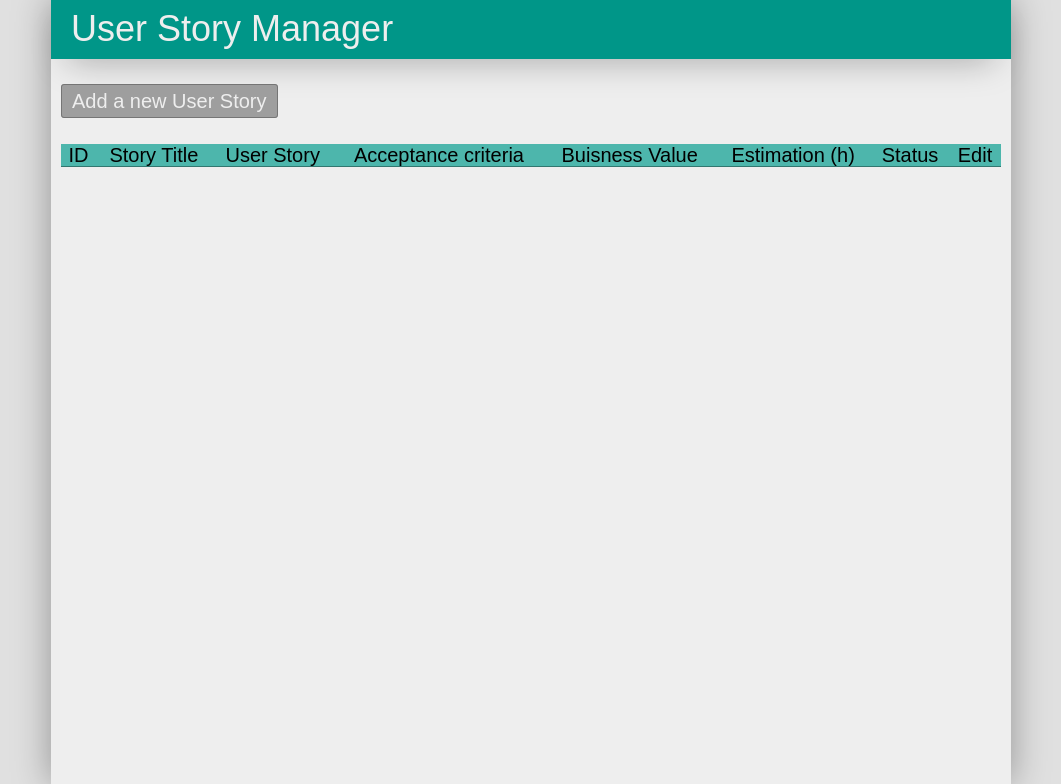
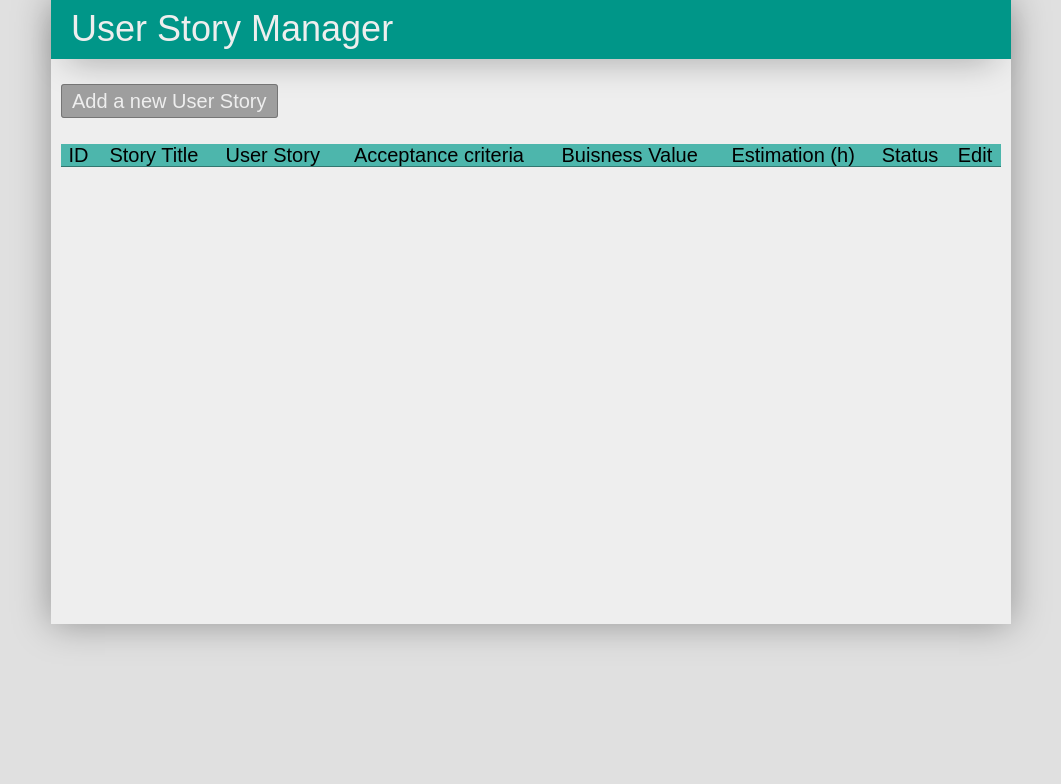
Before and after one commit to martonMeszaros/super-sprinter-3000-martonMeszaros, a Flask app: page / in a window 1280 px wide. Shown: the part 16-800 px from the top of the page, without its empty margins (109-1170 px from the left). Run offline with Flask 2, Linux system fonts and the light colour scheme; lists and menus that the app fills with data are empty.

Commit message:
Updated main.css

```diff
--- a/static/css/main.css
+++ b/static/css/main.css
@@ -1,7 +1,10 @@
 /*COMMON*/
 *{
     margin: 0; padding: 0;
-    box-sizing: border-box
+    border: none;
+    box-sizing: border-box;
+
+    text-decoration: none;
 }
 body{
     background: #E0E0E0;
@@ -68,8 +71,8 @@ main{
 @media screen and (min-width:960px){
     body{font-size: 20px;}
         #page-container{
-            width: 960px; min-height: calc(100vh - 15px);
-            margin: 15px auto 0;
+            width: 960px; min-height: calc(100vh - 15px - 20vh);
+            margin: 15px auto 20vh;
 
             box-shadow: 0 0 35px rgba(0, 0, 0, 0.35);
         }
@@ -83,4 +86,8 @@ main{
         h1{
             font-size: 36px; line-height: 60px;
         }
+
+    main{
+        padding: 0 10px 35px;
+    }
 }
```
